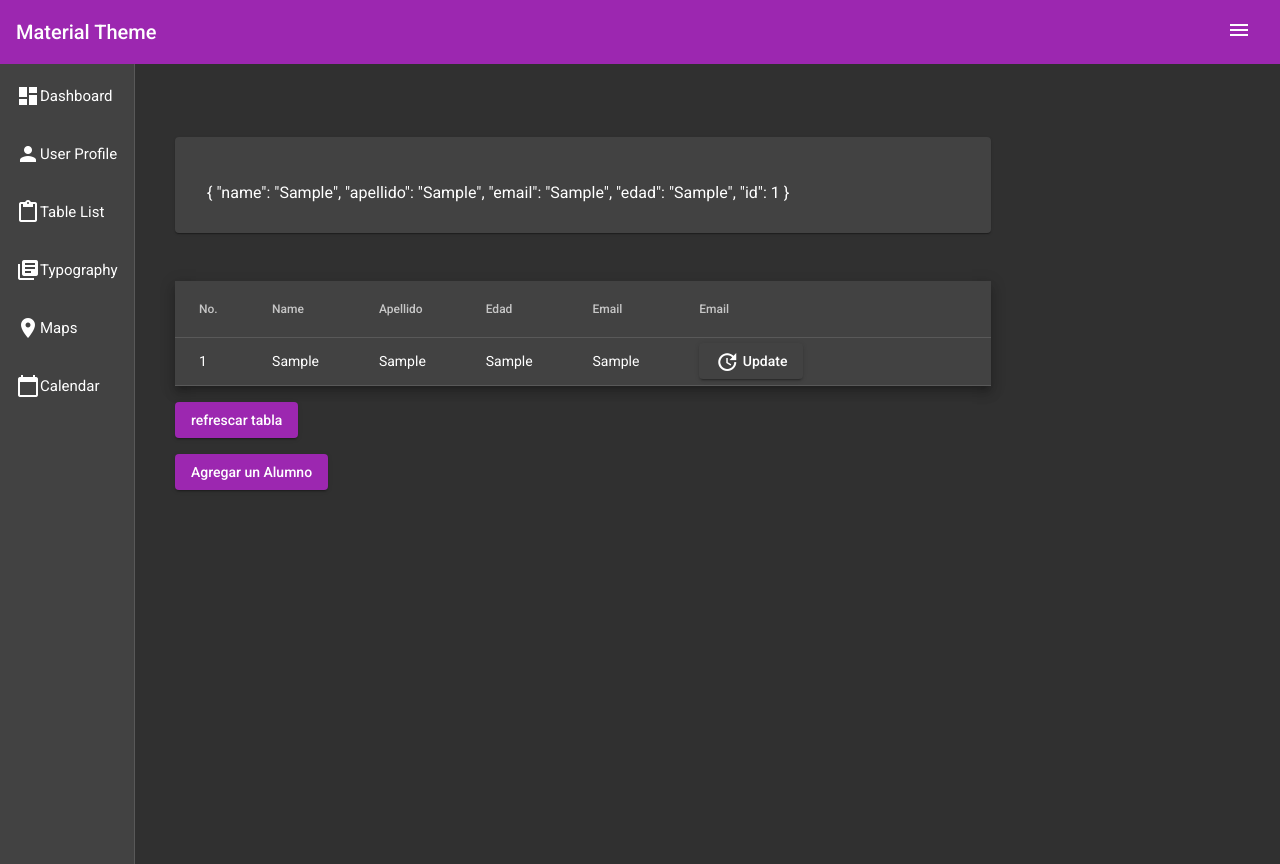
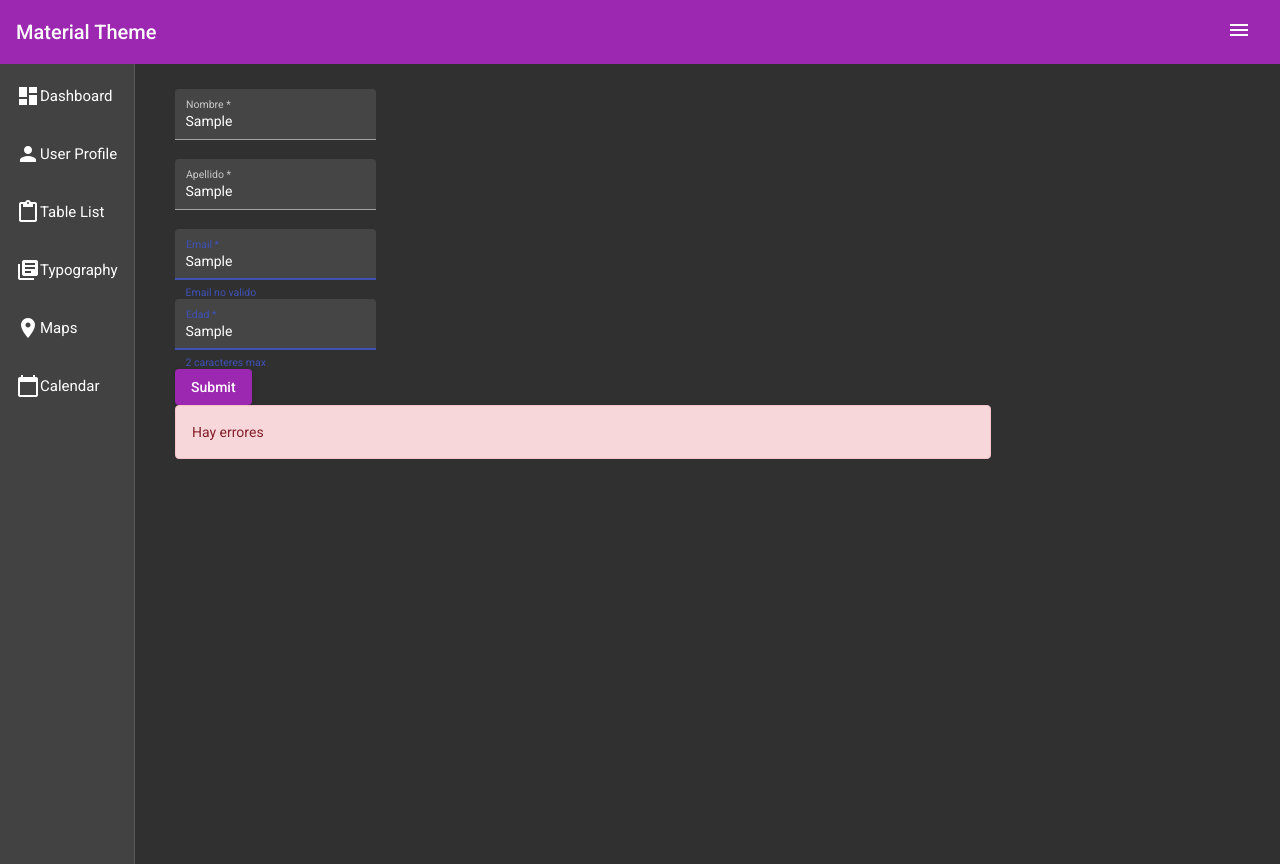
Before and after one commit to rayo80/ProyectoFinal-Coder, an Angular app: page / in a window 1280 px wide. Both pictures are taken after typing "Sample", "Sample", "Sample", "Sample" into the empty fields and a click on the button "Submit". Built offline with nearby package versions, Linux system fonts and the light colour scheme.

Commit message:
validacion implementada

```diff
--- a/src/app/alumnos-form/alumnos-form.component.html
+++ b/src/app/alumnos-form/alumnos-form.component.html
@@ -3,9 +3,9 @@
         <mat-form-field appearance="fill">
             <mat-label>Nombre</mat-label>
             <input formControlName="name" matInput>
-            <span *ngIf="formAlumnos.get('name')?.errors?.['required']" class="text-secondary">
-                Este campo es requerido
-            </span>
+            <mat-error *ngIf="formAlumnos.get('name')?.errors?.['required']"
+            [style.font-size]="'x-smaller'"
+            >Campo requerido</mat-error>
         </mat-form-field>
     </div>
     <div>
@@ -18,13 +18,25 @@
       <mat-form-field appearance="fill">
         <mat-label>Email</mat-label>
         <input formControlName="email" matInput>
+        <mat-error *ngIf="formAlumnos.get('email')?.errors?.['required']"
+        [style.font-size]="'x-smaller'"
+        >Campo requerido</mat-error>
+        <mat-error *ngIf="formAlumnos.get('email')?.errors?.['email']"
+        [style.font-size]="'x-smaller'"
+        >Email no valido</mat-error>
       </mat-form-field>
     </div>
-    <div>
+    <div class="example-container">
         <mat-form-field appearance="fill">
           <mat-label>Edad</mat-label>
           <input formControlName="edad" matInput>
-          <mat-error *ngIf="formAlumnos.get('edad')?.errors?.['required']">Valor Requerido</mat-error>
+          <mat-error *ngIf="formAlumnos.get('edad')?.errors?.['required']"
+          [style.font-size]="'x-smaller'"
+          >Campo Requerido</mat-error>
+
+          <mat-error *ngIf="formAlumnos.get('edad')?.errors?.['maxlength']"
+          [style.font-size]="'x-smaller'"
+          >2 caracteres max</mat-error>
         </mat-form-field>
       </div>
 
--- a/src/app/alumnos-form/alumnos-form.component.scss
+++ b/src/app/alumnos-form/alumnos-form.component.scss
@@ -0,0 +1,3 @@
+.example-container .mat-form-field + .mat-form-field {
+    margin-left: 8px;
+  }
--- a/src/app/alumnos-form/alumnos-form.component.ts
+++ b/src/app/alumnos-form/alumnos-form.component.ts
@@ -24,7 +24,7 @@ export class AlumnosFormComponent implements OnInit {
     this.formAlumnos = this.fbuild.group({
       name: ['', [Validators.required]],
       apellido: ['', [Validators.required]],
-      email: ['', Validators.email],
+      email: ['', [Validators.required, Validators.email]],
       edad:['',[Validators.required, Validators.maxLength(2)]],
   });
   if(this.alumnoToEdit){
@@ -36,20 +36,18 @@ export class AlumnosFormComponent implements OnInit {
   }
 
   onSubmit(){
-    /*
+
     if((this.formAlumnos.status != 'INVALID')){
-      this.itemAdded.emit(this.formAlumnos.value)
-      this.error =false
+      if(!this.alumnoToEdit){
+        this.itemAdded.emit(this.formAlumnos.value);
+      }else{
+        this.formAlumnos.value['id']=this.alumnoToEdit.id
+        let alumnoEdited=this.formAlumnos.value;
+        this.itemEdited.emit(alumnoEdited);
+      }
     }else{
       this.error=true;
       console.log(this.formAlumnos)
-    }*/
-    if(!this.alumnoToEdit){
-      this.itemAdded.emit(this.formAlumnos.value);
-    }else{
-      this.formAlumnos.value['id']=this.alumnoToEdit.id
-      let alumnoEdited=this.formAlumnos.value;
-      this.itemEdited.emit(alumnoEdited);
     }
   }
 
--- a/src/app/alumnos-table/alumnos-table.component.html
+++ b/src/app/alumnos-table/alumnos-table.component.html
@@ -1,14 +1,3 @@
-
-  <mat-card class="example-card my-5">
-    <mat-list role="list">
-      <div *ngFor="let alum of alumnos">
-        <mat-list role="list">
-          <mat-list-item role="listitem">{{alum |json}}</mat-list-item>
-        </mat-list>
-      </div>
-    </mat-list>
-  </mat-card>
-
   <table mat-table [dataSource]="alumnos" class="mat-elevation-z8 demo-table" >
 
       <!-- Position Column -->
@@ -42,14 +31,12 @@
       </ng-container>
 
       <ng-container matColumnDef="botones">
-        <th mat-header-cell *matHeaderCellDef> Email </th>
+        <th mat-header-cell *matHeaderCellDef> Opciones </th>
 
         <td mat-cell *matCellDef="let element" >
           <button mat-raised-button (click)="onUpdate(element)">
-              <span class="material-icons">
-                  update
-              </span>
-              Update
+              <mat-icon aria-hidden="false" aria-label="Example edit icon">edit</mat-icon>
+              Edit
             </button>
         </td>
       </ng-container>
@@ -60,6 +47,16 @@
 
     <div class="demo-button-container">
       <button mat-raised-button (click)="refresh()" color="primary">
-        refrescar tabla
+        refresh table
       </button>
     </div>
+
+    <mat-card class="example-card my-5">
+      <mat-list role="list">
+        <div *ngFor="let alum of alumnos">
+          <mat-list role="list">
+            <mat-list-item role="listitem">{{alum |json}}</mat-list-item>
+          </mat-list>
+        </div>
+      </mat-list>
+    </mat-card>
--- a/src/app/alumnos-table/alumnos-table.component.ts
+++ b/src/app/alumnos-table/alumnos-table.component.ts
@@ -20,7 +20,7 @@ export class AlumnosTableComponent implements OnInit {
   @Input() alumnos: AlumnoSchema[]; //se recibe data
   @Output() alumnoToEdit= new EventEmitter<AlumnoSchema>();//esta data se envia con el boton editar
 
-  displayedColumns: string[] = ['id', 'name', 'apellido', 'edad', 'email','botones'];
+  displayedColumns: string[] = ['id', 'name', 'apellido', 'edad', 'email', 'botones'];
   @ViewChild(MatTable) table: MatTable<AlumnoSchema>;
 
   refresh(){
```
